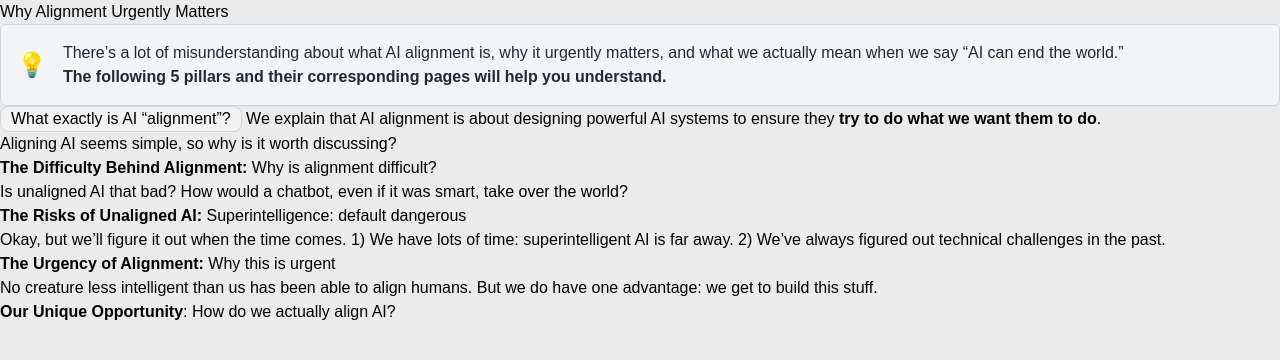
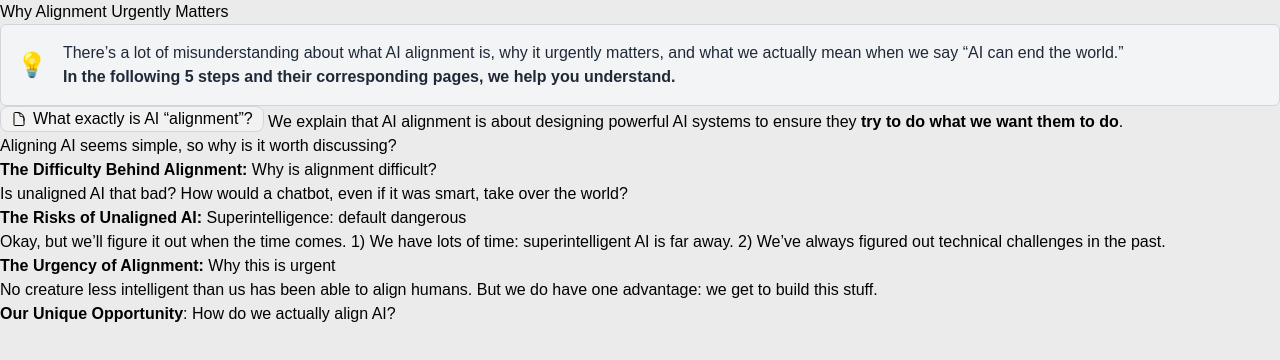
Before and after one commit to masonwang025/alignment-guide, a Next.js app: page /why-alignment in a window 1280 px wide. Shown: the top 360 px of the page. Built offline with nearby package versions, Linux system fonts and the light colour scheme.

Commit message:
link badge done

```diff
--- a/package.json
+++ b/package.json
@@ -18,6 +18,7 @@
   },
   "homepage": "https://github.com/shuding/nextra-docs-template#readme",
   "dependencies": {
+    "@heroicons/react": "^2.1.3",
     "@radix-ui/react-accordion": "^1.1.2",
     "@radix-ui/react-dialog": "^1.0.5",
     "class-variance-authority": "^0.7.0",
--- a/src/components/elements/LinkBadge.tsx
+++ b/src/components/elements/LinkBadge.tsx
@@ -1,4 +1,6 @@
 // inspo: https://leerob.io/
+
+import { DocumentIcon } from '@heroicons/react/24/outline'
 
 function LinkBadge({ link, text, newWindow, icon, className }: {
     link: string;
@@ -8,9 +10,12 @@ function LinkBadge({ link, text, newWindow, icon, className }: {
     className?: string;
 }) {
     return (
-        <a href={link} target={newWindow ? "_blank" : undefined} className={`trans inline-block bg-background-light border border-gray-400 px-2.5 py-[0.75] hover:bg-gray-50 rounded-lg ${className}`}>
-            {icon}
-            {text}
+        <a href={link} target={newWindow ? "_blank" : undefined} className={`trans inline-block bg-background-light border border-gray-400 px-2.5 py-[0.75] hover:bg-gray-50 rounded-lg ${className}`} rel={newWindow ? "noopener noreferrer" : undefined}>
+            <span className="horizontal center-v space-x-1.5">
+                {icon || <DocumentIcon className="h-4" />}
+                <span>{text}</span>
+                {newWindow && <span className="ml-1.5">↗</span>}
+            </span>
         </a>
     )
 }
--- a/src/pages/why-alignment.mdx
+++ b/src/pages/why-alignment.mdx
@@ -7,7 +7,7 @@ import LinkBadge from "@/components/elements/LinkBadge";
   There’s a lot of misunderstanding about what AI alignment is, why it urgently
   matters, and what we actually mean when we say “AI can end the world.”
   <b>
-    The following 5 pillars and their corresponding pages will help you
+    In the following 5 steps and their corresponding pages, we help you
     understand.
   </b>
 </Promise>
--- a/src/styles/globals.css
+++ b/src/styles/globals.css
@@ -19,16 +19,32 @@
     @apply flex flex-col;
   }
 
-  .center-v {
+  .horizontal.center-v {
+    @apply items-center;
+  }
+
+  .horizontal.center-h {
     @apply justify-center;
   }
 
-  .center-h {
+  .horizontal.center {
+    @apply justify-center items-center;
+  }
+
+  .vertical.center-v {
+    @apply justify-center;
+  }
+
+  .vertical.center-h {
     @apply items-center;
   }
 
-  .circle {
-    @apply rounded-full shrink-0;
+  .vertical.center {
+    @apply justify-center items-center;
+  }
+
+  .space-between {
+    @apply justify-between;
   }
 }
 
```
Also changed, not shown: 1 other file (tests, documents, lock files or other folders).
